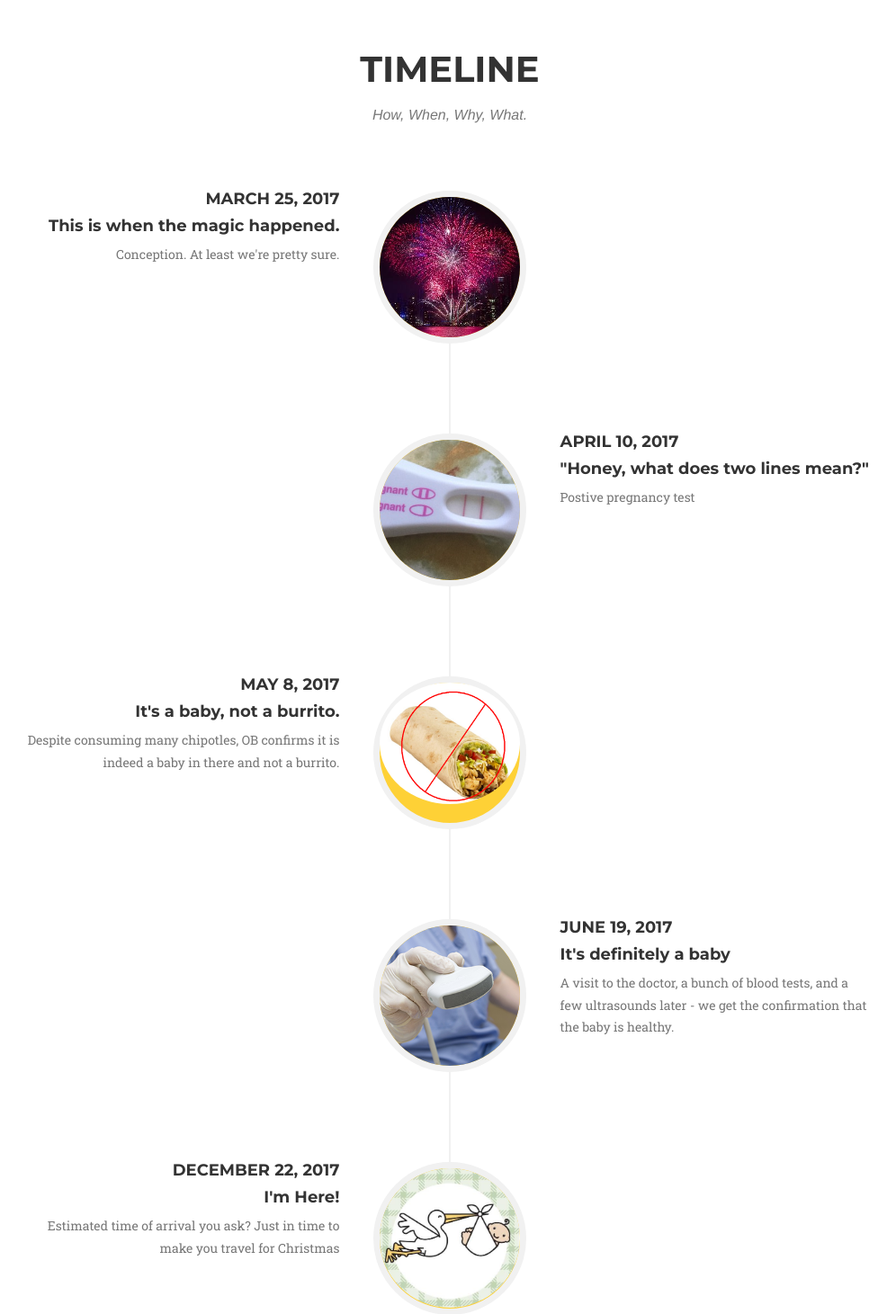
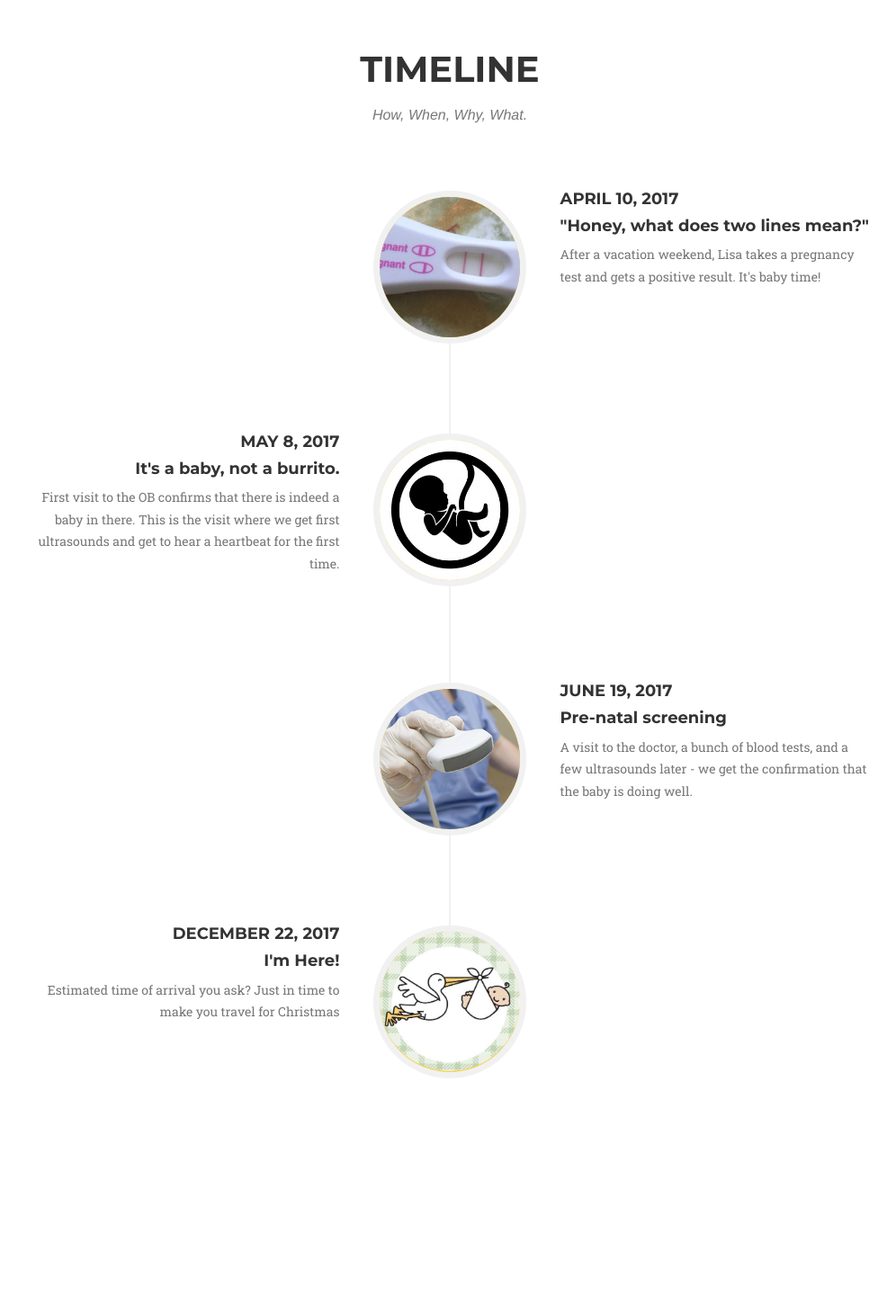
Before and after one commit to tk-421/baby_site, a Flask app: page / in a window 1280 px wide. Shown: the part 2920-4381 px from the top of the page at 90% size, without its empty margins (140-1136 px from the left). After the commit the page ends 4119 px from the top, so only its background shows below. Run offline with Flask 2, Linux system fonts and the light colour scheme; some libraries are stand-ins or nearby versions; some web fonts are replaced.

Commit message:
updates to timeline and new image

```diff
--- a/templates/home.html
+++ b/templates/home.html
@@ -9,7 +9,7 @@
       <meta name="description" content="">
       <meta name="author" content="">
 
-      <title>Fogleman.family - Its a foglepile</title>
+      <title>Foglebaby</title>
 
       <!-- Bootstrap Core CSS -->
       <link href="static/vendor/bootstrap/css/bootstrap.min.css" rel="stylesheet">
@@ -46,7 +46,7 @@
                <button type="button" class="navbar-toggle" data-toggle="collapse" data-target="#bs-example-navbar-collapse-1">
                    <span class="sr-only">Toggle navigation</span> Menu <i class="fa fa-bars"></i>
                </button>
-               <a class="navbar-brand page-scroll" href="#page-top">Fogleman Family</a>
+               <a class="navbar-brand page-scroll" href="#page-top">Foglebaby</a>
            </div>
 
            <!-- Collect the nav links, forms, and other content for toggling -->
@@ -79,7 +79,7 @@
     <section>
       <div class="container">
         <div class=intro-text>
-          <div class="intro-heading">Hello, World!</div>
+          <div class="intro-heading">Hello, Baby!</div>
         </div>
       </div>
     </section>
@@ -228,20 +228,6 @@
            <div class="row">
                <div class="col-lg-12">
                    <ul class="timeline">
-                       <li>
-                           <div class="timeline-image">
-                               <img class="img-circle img-responsive" src="static/img/tl_conception.jpg" alt="">
-                           </div>
-                           <div class="timeline-panel">
-                               <div class="timeline-heading">
-                                   <h4>March 25, 2017</h4>
-                                   <h4 class="subheading">This is when the magic happened.</h4>
-                               </div>
-                               <div class="timeline-body">
-                                   <p class="text-muted">Conception. At least we're pretty sure.</p>
-                               </div>
-                           </div>
-                       </li>
                        <li class="timeline-inverted">
                            <div class="timeline-image">
                                <img class="img-circle img-responsive" src="static/img/tl_preg_test.jpg" alt="">
@@ -252,13 +238,13 @@
                                    <h4 class="subheading">"Honey, what does two lines mean?"</h4>
                                </div>
                                <div class="timeline-body">
-                                   <p class="text-muted">Postive pregnancy test</p>
+                                   <p class="text-muted">After a vacation weekend, Lisa takes a pregnancy test and gets a positive result. It's baby time!</p>
                                </div>
                            </div>
                        </li>
                        <li>
                            <div class="timeline-image">
-                               <img class="img-circle img-responsive" src="static/img/tl_burritono.png" alt="">
+                               <img class="img-circle img-responsive" src="static/img/tl_fetus.jpg" alt="">
                            </div>
                            <div class="timeline-panel">
                                <div class="timeline-heading">
@@ -266,7 +252,9 @@
                                    <h4 class="subheading">It's a baby, not a burrito.</h4>
                                </div>
                                <div class="timeline-body">
-                                   <p class="text-muted">Despite consuming many chipotles, OB confirms it is indeed a baby in there and not a burrito.</p>
+                                   <p class="text-muted">First visit to the OB confirms that there is indeed a baby in there. This is the visit where we get <thead>
+                                     first ultrasounds and get to hear a heartbeat for the first time.
+                                   </thead></p>
                                </div>
                            </div>
                        </li>
@@ -277,10 +265,10 @@
                            <div class="timeline-panel">
                                <div class="timeline-heading">
                                    <h4>June 19, 2017</h4>
-                                   <h4 class="subheading">It's definitely a baby</h4>
+                                   <h4 class="subheading">Pre-natal screening</h4>
                                </div>
                                <div class="timeline-body">
-                                   <p class="text-muted">A visit to the doctor, a bunch of blood tests, and a few ultrasounds later - we get the confirmation that the baby is healthy.</p>
+                                   <p class="text-muted">A visit to the doctor, a bunch of blood tests, and a few ultrasounds later - we get the confirmation that the baby is doing well.</p>
                                </div>
                            </div>
                        </li>
```
Also changed, not shown: static/img/tl_burritono.png (deleted), static/img/tl_fetus.jpg (added).
